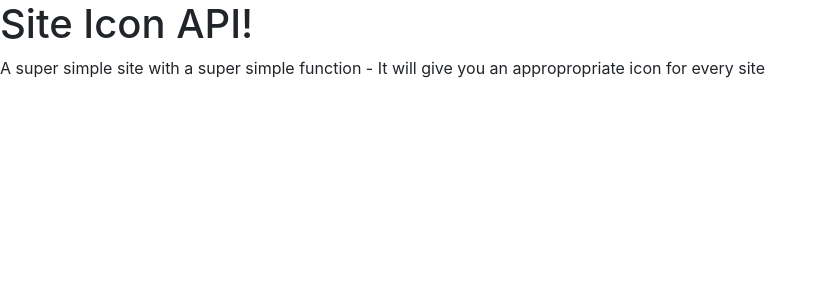
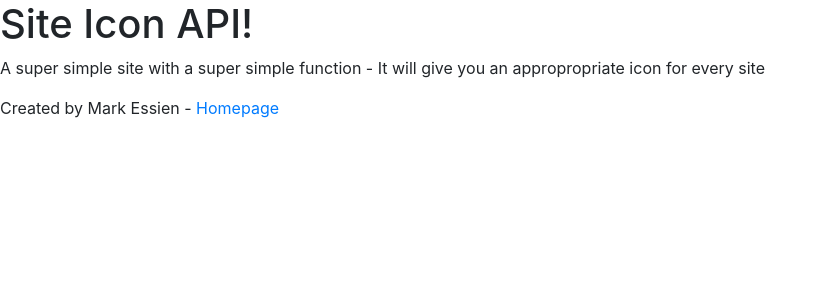
Before and after one commit to markessien/siteicon, a Flask app: page / in a window 1280 px wide. Shown: the top 300 px of the page, without its empty margins (0-828 px from the left). Run offline with Flask 2, Linux system fonts and the light colour scheme; some libraries are stand-ins or nearby versions.

Commit message:
Added frontpage credit

```diff
--- a/templates/index.html
+++ b/templates/index.html
@@ -13,6 +13,8 @@
   <body>
     <h1>Site Icon API!</h1>
     <p>A super simple site with a super simple function - It will give you an appropropriate icon for every site</p>
+
+    <p>Created by Mark Essien - <a href="https://markessien.com">Homepage</a></p>
     <!-- Optional JavaScript -->
     <!-- jQuery first, then Popper.js, then Bootstrap JS -->
     <script src="https://code.jquery.com/jquery-3.5.1.slim.min.js" integrity="sha384-DfXdz2htPH0lsSSs5nCTpuj/zy4C+OGpamoFVy38MVBnE+IbbVYUew+OrCXaRkfj" crossorigin="anonymous"></script>
```
